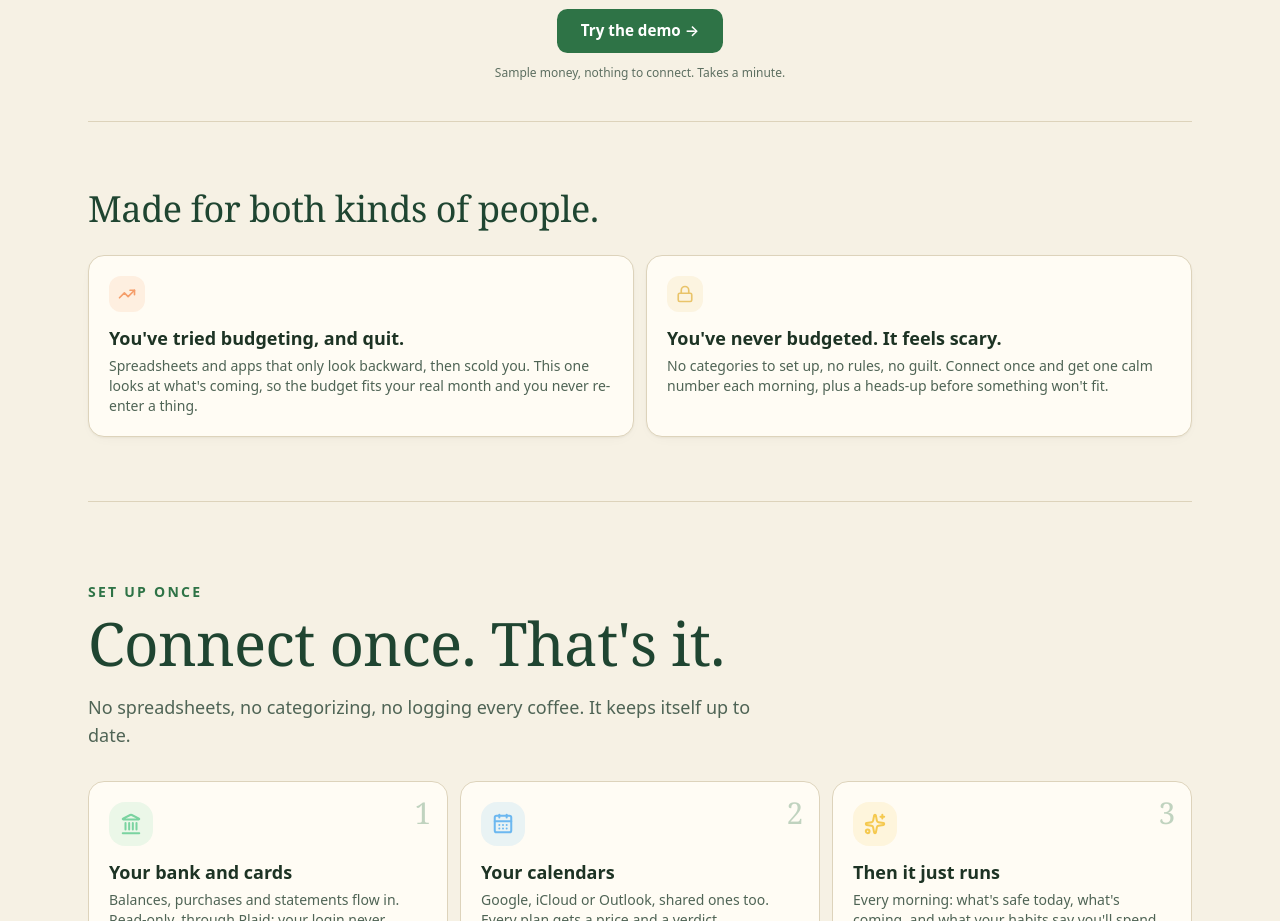
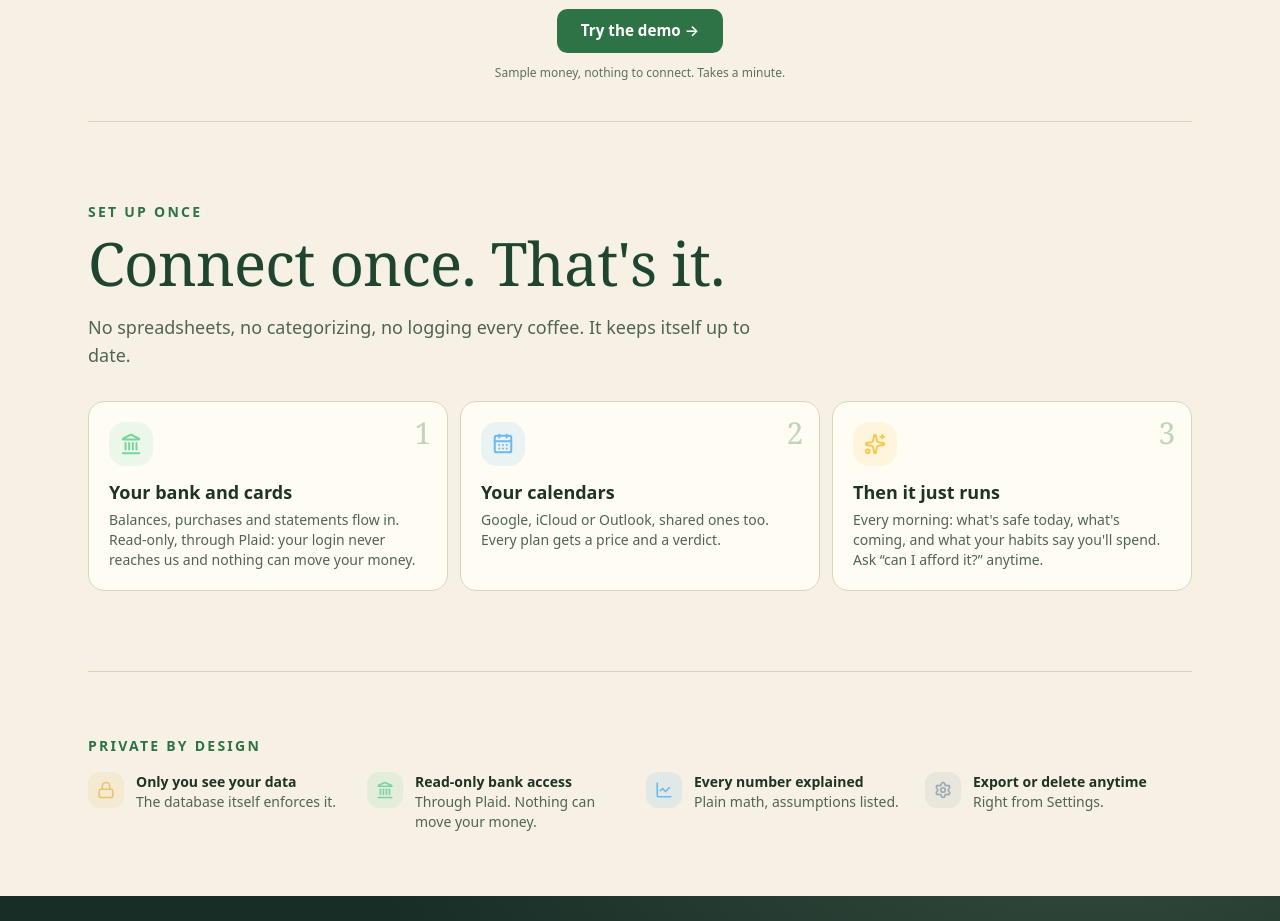
Before and after one commit to fotivesho/Forward-Runway, a Next.js app: page / in a window 1280 px wide. Shown: the part 3087-4008 px from the top of the page. Built offline with nearby package versions, Linux system fonts and the light colour scheme; no server answers.

Commit message:
Landing: remove the 'who it's for' section; the story speaks for itself
Co-Authored-By: Claude Opus 5.5 <noreply@anthropic.com>
Claude-Session: https://claude.ai/code/session_018V7GXtLx7mBSC3WRgMUBzF

```diff
--- a/src/app/page.tsx
+++ b/src/app/page.tsx
@@ -3,7 +3,7 @@ import { ThemeToggle } from "@/components/theme";
 import { Logo } from "@/components/logo";
 import { HeroAfford } from "@/components/landing/hero-afford";
 import { StickyDemo } from "@/components/landing/showcase";
-import { ForWho, Story } from "@/components/landing/story";
+import { Story } from "@/components/landing/story";
 import { RevealRoot } from "@/components/landing/motion";
 import { APP_NAME, APP_TAGLINE } from "@/lib/brand";
 import { todayInZone } from "@/lib/dates";
@@ -76,12 +76,6 @@ export default async function Landing({ searchParams }: { searchParams: Promise<
           <Story d={d} />
         </section>
 
-        {/* ---------------------------------------------- who it's for */}
-        <section className="reveal border-t border-line py-12 sm:py-16" aria-labelledby="who-title">
-          <h2 id="who-title" className="font-display text-3xl leading-tight text-display sm:text-4xl">Made for both kinds of people.</h2>
-          <div className="mt-6"><ForWho /></div>
-        </section>
-
         {/* ---------------------------------------------- connect once */}
         <section className="reveal border-t border-line py-14 sm:py-20" aria-labelledby="once-title">
           <p className="text-xs font-semibold uppercase tracking-[0.16em] text-brand sm:text-sm">Set up once</p>
--- a/src/components/landing/story.tsx
+++ b/src/components/landing/story.tsx
@@ -178,30 +178,3 @@ export function Story({ d }: { d: LandingData }) {
     </ol>
   );
 }
-
-/** Two kinds of people, one product. */
-export function ForWho() {
-  const cards = [
-    {
-      icon: "📈",
-      title: "You've tried budgeting, and quit.",
-      body: "Spreadsheets and apps that only look backward, then scold you. This one looks at what's coming, so the budget fits your real month and you never re-enter a thing.",
-    },
-    {
-      icon: "lock",
-      title: "You've never budgeted. It feels scary.",
-      body: "No categories to set up, no rules, no guilt. Connect once and get one calm number each morning, plus a heads-up before something won't fit.",
-    },
-  ];
-  return (
-    <ul className="grid grid-cols-[minmax(0,1fr)] gap-3 md:grid-cols-2">
-      {cards.map((c) => (
-        <li key={c.title} className="card p-5">
-          <Glyph name={c.icon} size="md" />
-          <p className="mt-3 text-lg font-bold text-ink">{c.title}</p>
-          <p className="mt-1 text-sm text-muted">{c.body}</p>
-        </li>
-      ))}
-    </ul>
-  );
-}
```
